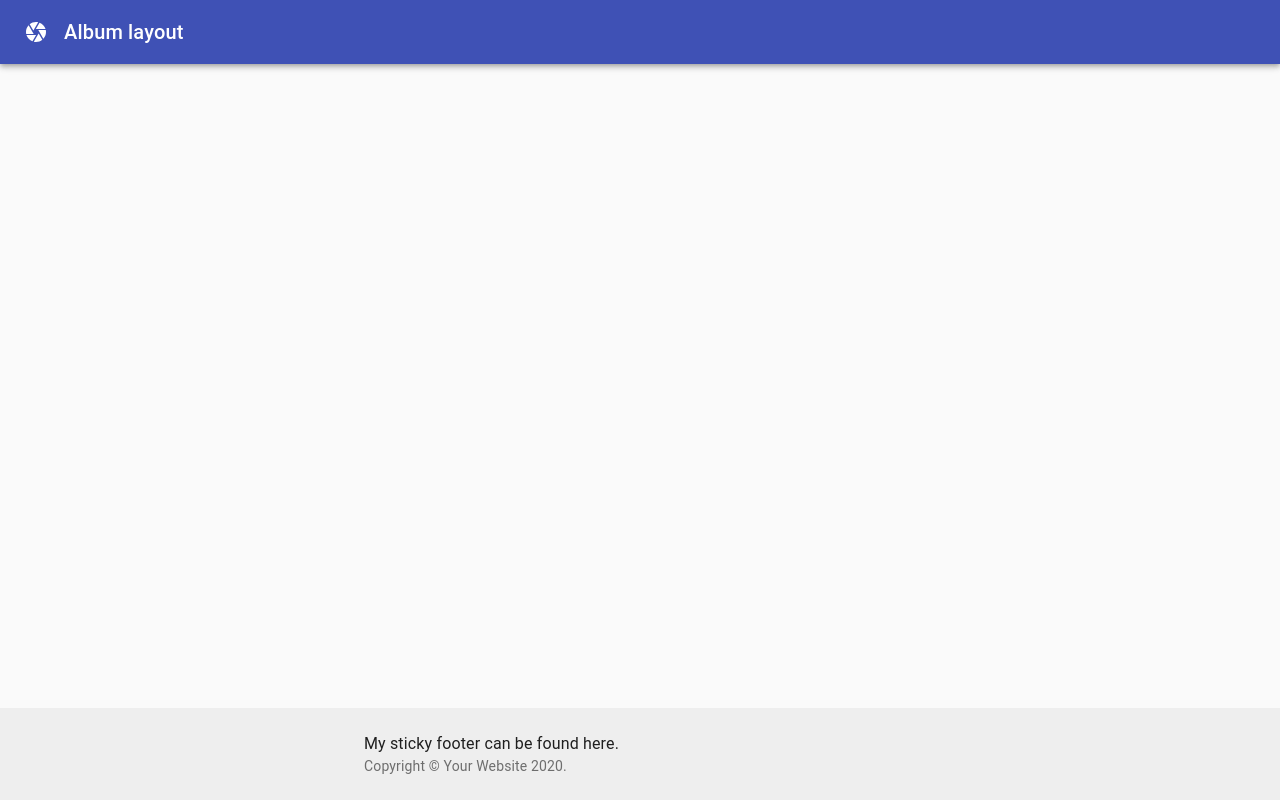
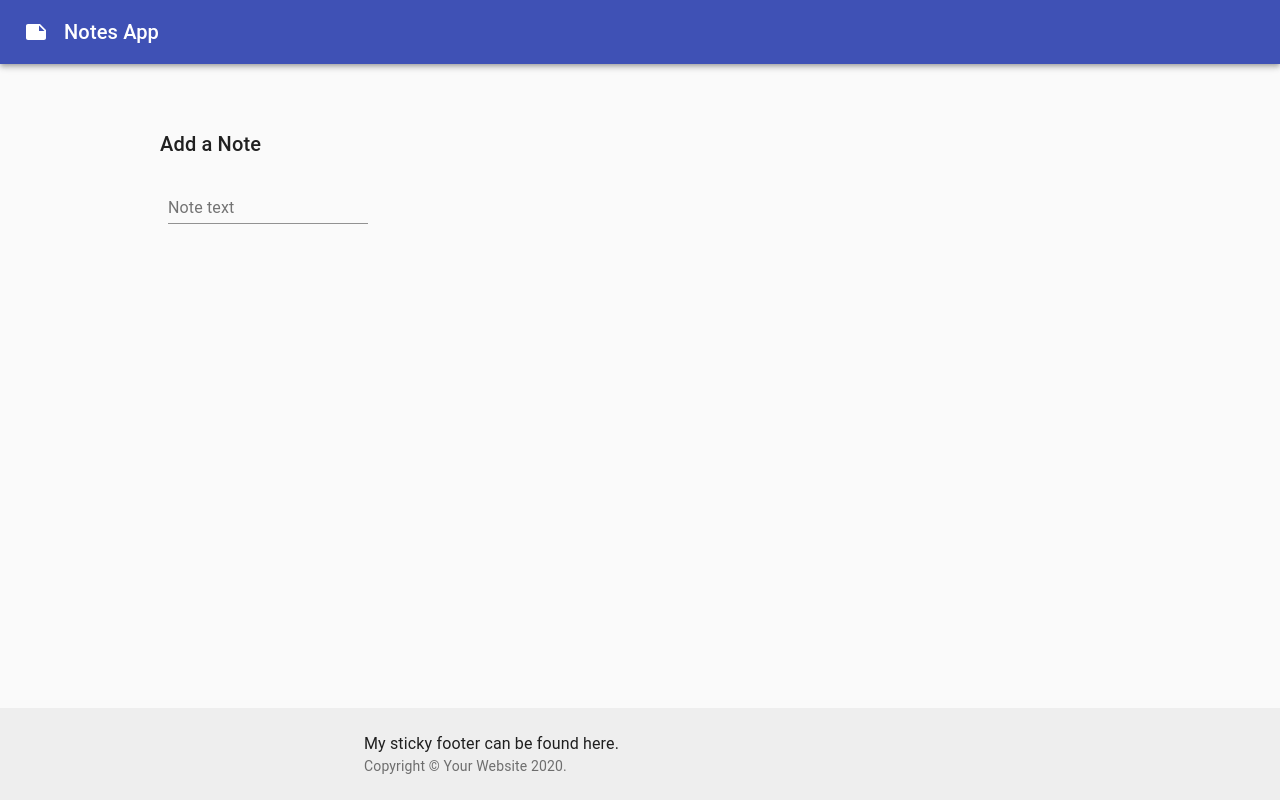
Before and after one commit to shirleywsywong/note-app-codealong-heroku, a React (Create React App) app: page /note/create in a window 1280 px wide. Built offline with nearby package versions, Linux system fonts and the light colour scheme.

Commit message:
adds form component

```diff
--- a/src/Main.js
+++ b/src/Main.js
@@ -1,18 +1,18 @@
 import React from 'react';
 import AppBar from '@material-ui/core/AppBar';
-import CameraIcon from '@material-ui/icons/Camera';
+import NoteIcon from '@material-ui/icons/Note';
 import CssBaseline from '@material-ui/core/CssBaseline';
 import Toolbar from '@material-ui/core/Toolbar';
 import Typography from '@material-ui/core/Typography';
 import { makeStyles } from '@material-ui/core/styles';
 import {
-  BrowserRouter as Router,
   Route,
   Switch,
 } from 'react-router-dom';
 
 import NoteList from './NoteList';
 import Footer from './Footer';
+import NoteForm from './NoteForm';
 
 const useStyles = makeStyles(theme => ({
   icon: {
@@ -41,23 +41,19 @@ export default function Album() {
       <CssBaseline />
       <AppBar position="relative">
         <Toolbar>
-          <CameraIcon className={classes.icon} />
+          <NoteIcon className={classes.icon} />
           <Typography variant="h6" color="inherit" noWrap>
-            Album layout
+            Notes App
           </Typography>
         </Toolbar>
       </AppBar>
       <main>
-        <Router>
-          <Switch>
-            <Route exact path="/" component={NoteList}/>
-            <Route />
-          </Switch>
-        </Router>
+        <Switch>
+          <Route exact path="/" component={NoteList}/>
+          <Route path="/note/create" component={NoteForm} />
+        </Switch>
       </main>
-      {/* Footer */}
       <Footer />
-      {/* End footer */}
     </div>
   );
 }
--- a/src/NoteForm.js
+++ b/src/NoteForm.js
@@ -1,5 +1,80 @@
-import React from 'react';
+import React from 'react'
+import Container from '@material-ui/core/Container'
+import TextField from '@material-ui/core/TextField'
+import Typography from '@material-ui/core/Typography'
+import { makeStyles, withStyles } from '@material-ui/core/styles'
 
-export default function NoteForm() {
+// const BootstrapInput = withStyles(theme => ({
+//   root: {
+//     'label + &': {
+//       marginTop: theme.spacing(3),
+//     },
+//   },
+//   input: {
+//     borderRadius: 4,
+//     position: 'relative',
+//     backgroundColor: theme.palette.background.paper,
+//     border: '1px solid #ced4da',
+//     fontSize: 16,
+//     padding: '10px 26px 10px 12px',
+//     transition: theme.transitions.create(['border-color', 'box-shadow']),
+//     // Use the system font instead of the default Roboto font.
+//     fontFamily: [
+//       '-apple-system',
+//       'BlinkMacSystemFont',
+//       '"Segoe UI"',
+//       'Roboto',
+//       '"Helvetica Neue"',
+//       'Arial',
+//       'sans-serif',
+//       '"Apple Color Emoji"',
+//       '"Segoe UI Emoji"',
+//       '"Segoe UI Symbol"',
+//     ].join(','),
+//     '&:focus': {
+//       borderRadius: 4,
+//       borderColor: '#80bdff',
+//       boxShadow: '0 0 0 0.2rem rgba(0,123,255,.25)',
+//     },
+//   },
+// }))(InputBase)
 
+const useStyles = makeStyles(theme => ({
+  content: {
+    padding: theme.spacing(8, 0, 6),
+  },
+  textField: {
+    marginLeft: theme.spacing(1),
+    marginRight: theme.spacing(1),
+    width: 200,
+  },
+  buttonField: {
+    marginTop: theme.spacing(1),
+  },
+}))
+
+export default function NoteForm (props) {
+  const classes = useStyles()
+
+  return (
+    <Container className={classes.content} maxWidth='md'>
+      <form>
+        <div>
+          <Typography component='h6' variant='h6' align='left' color='textPrimary'>
+            Add a Note
+          </Typography>
+        </div>
+        <div>
+          <TextField
+            id='standard-multiline-flexible'
+            label='Note text'
+            multiline
+            rowsMax='2'
+            className={classes.textField}
+            margin='normal'
+          />
+        </div>
+      </form>
+    </Container>
+  )
 }
```
